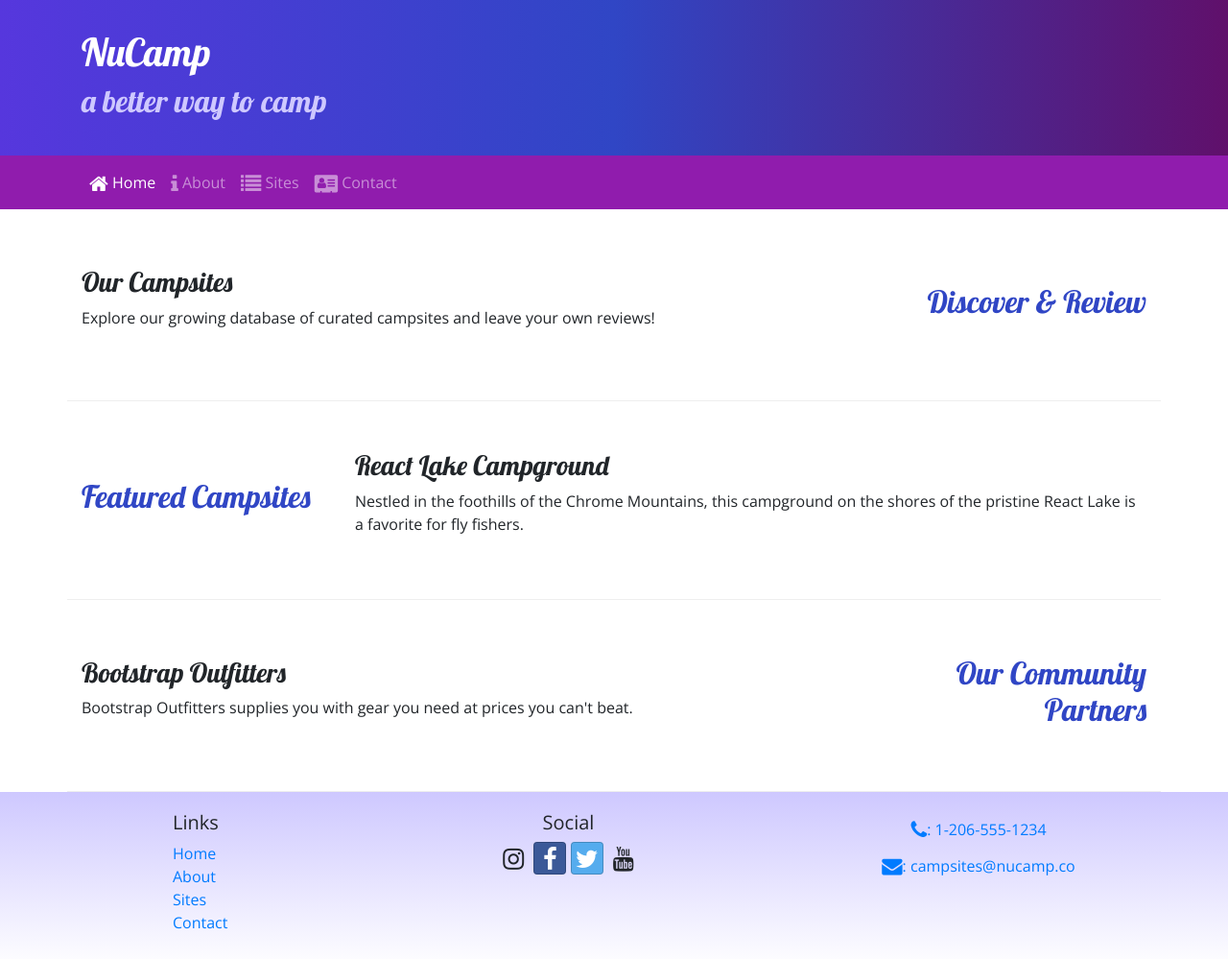
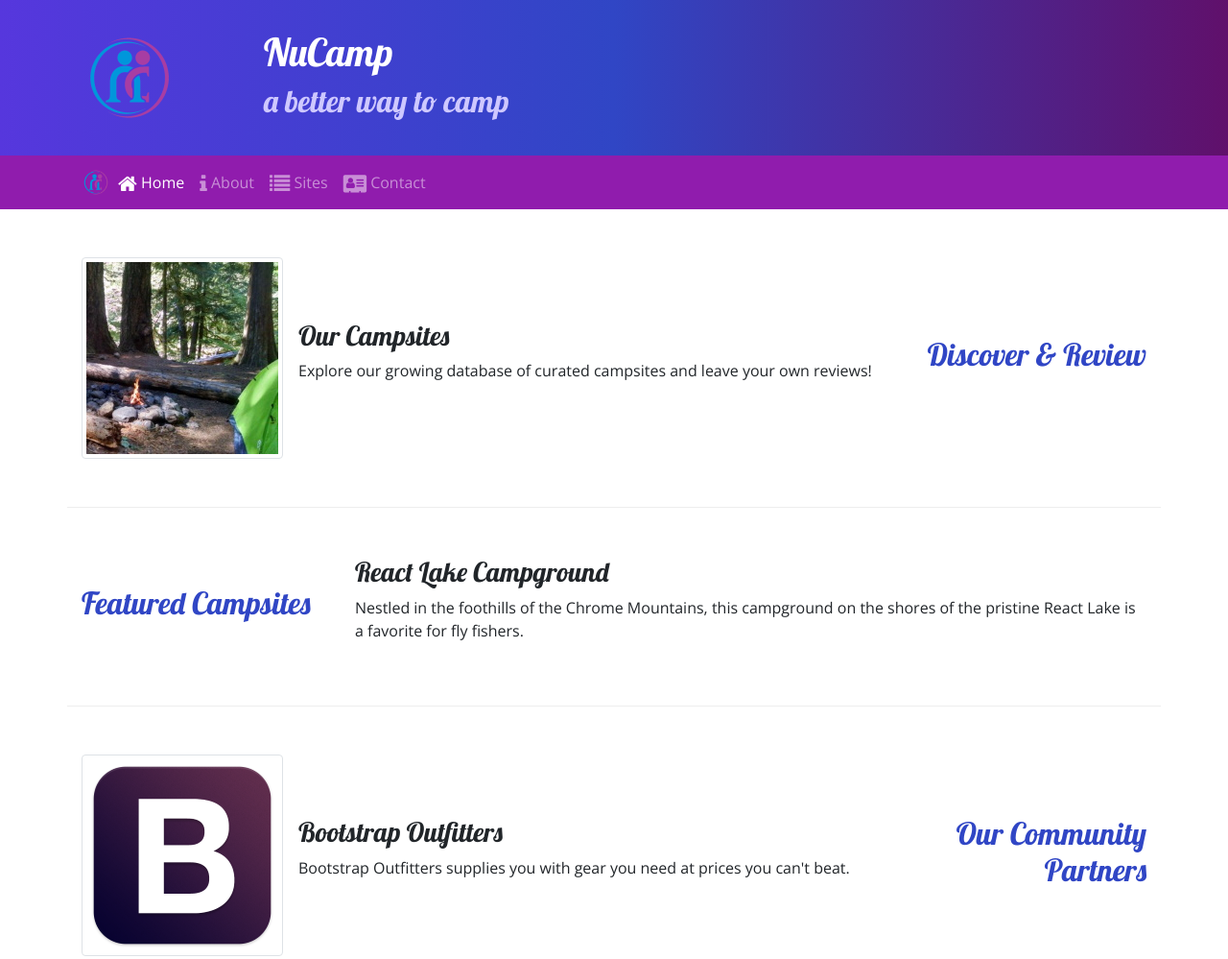
Before and after one commit to MidZM/nucampsite-bootstrap, a website: page index.html in a window 1280 px wide. Shown: the top 999 px of the page at 96% size. Drawn offline with nearby package versions, Linux system fonts and the light colour scheme.

Commit message:
Images and Media

```diff
--- a/index.html
+++ b/index.html
@@ -22,6 +22,9 @@
     <header class="jumbotron jumbotron-fluid">
         <div class="container">
             <div class="row">
+                <div class="col-4 col-sm-3 col-md-2 align-self-center">
+                    <a href="index.html"><img src="img/logo.png" class="img-fluid" /></a>
+                </div>
                 <div class="col">
                     <h1>NuCamp</h1>
                     <h2>a better way to camp</h2>
@@ -32,7 +35,8 @@
 
     <nav class="navbar navbar-expand-sm navbar-dark sticky-top">
         <div class="container">
-            <button class="navbar-toggler ml-auto" type="button" data-toggle="collapse" data-target="#nucampNavbar">
+            <a class="navbar-bran" href="index.html"><img src="img/logo.png" height="30" width="30" /></a>
+            <button class="navbar-toggler" type="button" data-toggle="collapse" data-target="#nucampNavbar">
                 <span class="navbar-toggler-icon"></span>
             </button>
             <div id="nucampNavbar" class="collapse navbar-collapse">
@@ -51,8 +55,13 @@
                 <h2 class="text-sm-right">Discover & Review</h2>
             </div>
             <div class="col">
-                <h3>Our Campsites</h3>
-                <p>Explore our growing database of curated campsites and leave your own reviews!</p>
+                <div class="media">
+                    <img src="img/breadcrumb-trail-thumb.jpg" class="d-flex mr-3 img-thumbnail" alt="Breadcrumb Trail Thumbnail" />
+                    <div class="media-body align-self-center">
+                        <h3>Our Campsites</h3>
+                        <p>Explore our growing database of curated campsites and leave your own reviews!</p>
+                    </div>
+                </div>
             </div>
         </div>
 
@@ -71,8 +80,13 @@
                 <h2 class="text-sm-right">Our Community Partners</h2>
             </div>
             <div class="col">
-                <h3>Bootstrap Outfitters</h3>
-                <p>Bootstrap Outfitters supplies you with gear you need at prices you can't beat.</p>
+                <div class="media">
+                    <img class="d-flex mr-3 img-thumbnail" src="img/bootstrap-thumb.png" alt="Bootstrap Outfitters" />
+                    <div class="media-body align-self-center">
+                        <h3>Bootstrap Outfitters</h3>
+        				<p class="d-none d-sm-block">Bootstrap Outfitters supplies you with gear you need at prices you can't beat.</p>
+                    </div>
+                </div>
             </div>
         </div>
     </div>
```
Also changed, not shown: aboutus.html (+5 -1 lines), contactus.html (+5 -1 lines), img/bootstrap-thumb.png (added), img/breadcrumb-trail-thumb.jpg (added), img/breadcrumb-trail.jpg (added), img/chrome-river-thumb.jpg (added), img/chrome-river.jpg (added), img/logo.png (added), img/react-lake-thumb.jpg (added), img/react-lake.jpg (added).
